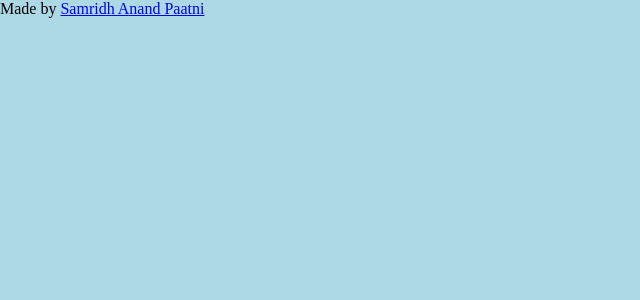
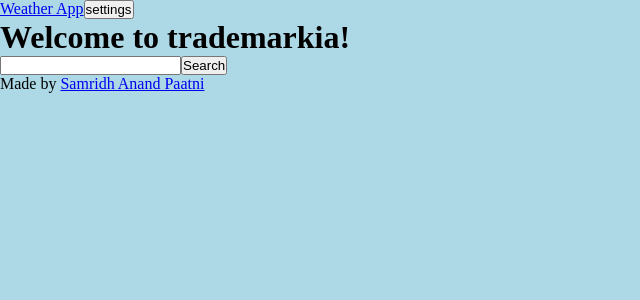
Before and after one commit to The5thAxiom/Trademarkia-Weather-App, a React (Vite) app: page / in a window 1280 px wide. Shown: the top 300 px of the page, without its empty margins (0-640 px from the left). Built offline with nearby package versions, Linux system fonts and the light colour scheme.

Commit message:
added search box and city weather templates

```diff
--- a/index.html
+++ b/index.html
@@ -4,7 +4,7 @@
         <meta charset="UTF-8" />
         <link rel="icon" type="image/svg+xml" href="/vite.svg" />
         <meta name="viewport" content="width=device-width, initial-scale=1.0" />
-    <title>Vite + React + TS</title>
+        <title>Weather App</title>
     </head>
     <body>
         <div id="root"></div>
--- a/package.json
+++ b/package.json
@@ -10,7 +10,8 @@
   },
   "dependencies": {
     "react": "^18.2.0",
-    "react-dom": "^18.2.0"
+    "react-dom": "^18.2.0",
+    "react-router-dom": "^6.8.1"
   },
   "devDependencies": {
     "@types/react": "^18.0.27",
--- a/src/App.tsx
+++ b/src/App.tsx
@@ -1,14 +1,36 @@
 import { useState } from 'react';
-import reactLogo from './assets/react.svg';
+import { useSearchParams } from 'react-router-dom';
 import './App.css';
+import CityWeather from './components/CityWeather/CityWeather';
 import Footer from './components/Footer/Footer';
+import Navbar from './components/Navbar/Navbar';
+import SearchBox from './components/SearchBox/SearchBox';
 
-function App() {
+export default function App() {
+    const [queryParams] = useSearchParams();
+    const [city, setCity] = useState<string>(queryParams.get('city') || '');
+    const runApiSearch = (city: string) => {
+        console.log(city);
+        queryParams.set('city', city);
+        setCity(city);
+    };
+    const removeCity = () => {
+        setCity('');
+        queryParams.delete('city');
+    };
+
     return (
         <>
+            <Navbar />
+            <main>
+                <h1>Welcome to trademarkia!</h1>
+                {city === '' ? (
+                    <SearchBox runApiSearch={runApiSearch} />
+                ) : (
+                    <CityWeather city={city} removeCity={removeCity} />
+                )}
+            </main>
             <Footer />
         </>
     );
 }
-
-export default App;
--- /dev/null
+++ b/src/components/CityWeather/CityWeather.tsx
@@ -0,0 +1,19 @@
+import { MouseEventHandler } from 'react';
+import { useNavigate } from 'react-router-dom';
+import './CityWeather.css';
+
+interface CityWeatherProps {
+    city: string;
+    removeCity: () => void;
+}
+
+export default function CityWeather({ city, removeCity }: CityWeatherProps) {
+    const navigate = useNavigate();
+    return (
+        <>
+            Weather in {city}
+            <br />
+            <button onClick={removeCity}>back</button>
+        </>
+    );
+}
--- /dev/null
+++ b/src/components/Navbar/Navbar.tsx
@@ -0,0 +1,12 @@
+import './Navbar.css';
+
+interface NavbarProps {}
+
+export default function Navbar(props: NavbarProps) {
+    return (
+        <nav id='navbar'>
+            <a href='#'>Weather App</a>
+            <button>settings</button>
+        </nav>
+    );
+}
--- /dev/null
+++ b/src/components/SearchBox/SearchBox.tsx
@@ -0,0 +1,27 @@
+import { FormEventHandler, useState } from 'react';
+
+import './SearchBox.css';
+
+interface SearchBoxProps {
+    runApiSearch: (city: string) => void;
+}
+
+export default function SearchBox({ runApiSearch }: SearchBoxProps) {
+    const [searchText, setSearchText] = useState<string>('');
+    const handleForm: FormEventHandler = e => {
+        e.preventDefault();
+        if (searchText && searchText !== '') {
+            runApiSearch(searchText);
+        }
+    };
+    return (
+        <form onSubmit={handleForm}>
+            <input
+                name='city'
+                value={searchText}
+                onChange={e => setSearchText(e.target.value || '')}
+            />
+            <button>Search</button>
+        </form>
+    );
+}
--- a/src/main.tsx
+++ b/src/main.tsx
@@ -1,9 +1,12 @@
 import React from 'react';
 import ReactDOM from 'react-dom/client';
+import { HashRouter } from 'react-router-dom';
 import App from './App';
 
 ReactDOM.createRoot(document.getElementById('root') as HTMLElement).render(
     <React.StrictMode>
-        <App />
+        <HashRouter>
+            <App />
+        </HashRouter>
     </React.StrictMode>
 );
```
Also changed, not shown: src/components/CityWeather/CityWeather.css (added), src/components/Navbar/Navbar.css (added), src/components/SearchBox/SearchBox.css (added), 1 other file (tests, documents, lock files or other folders). Lines whose indentation alone changed are shown as unchanged.
